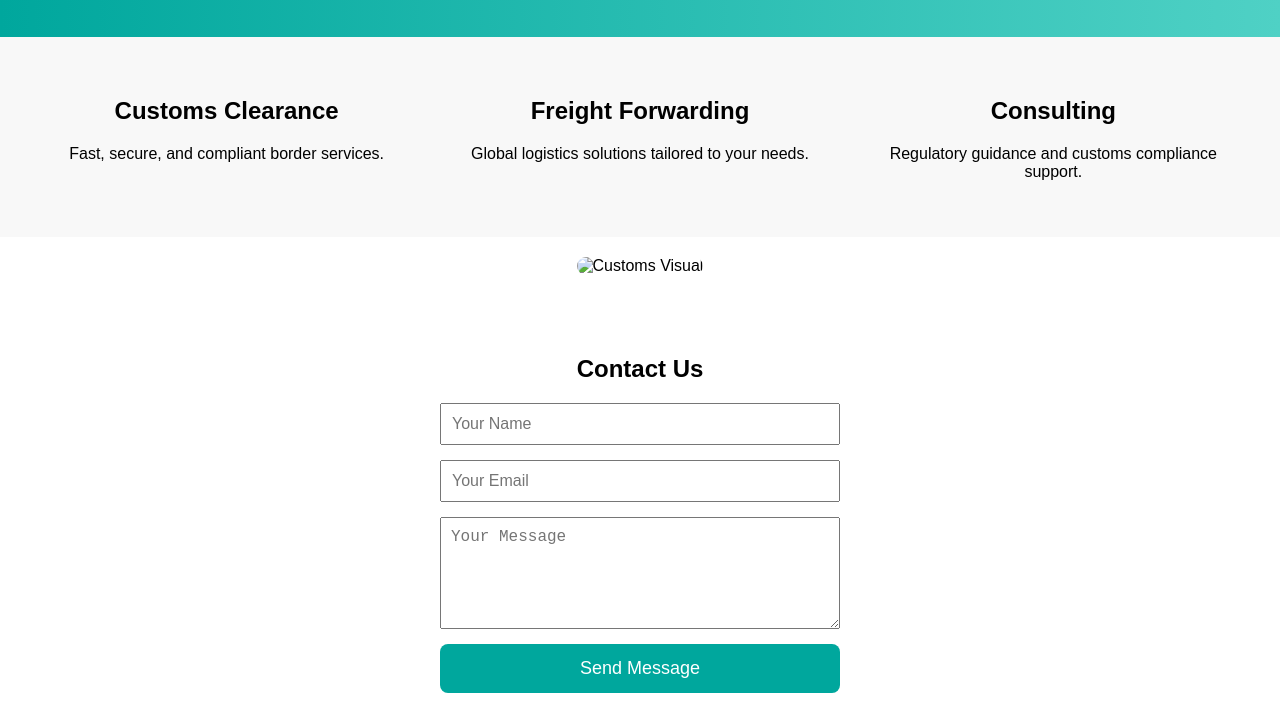
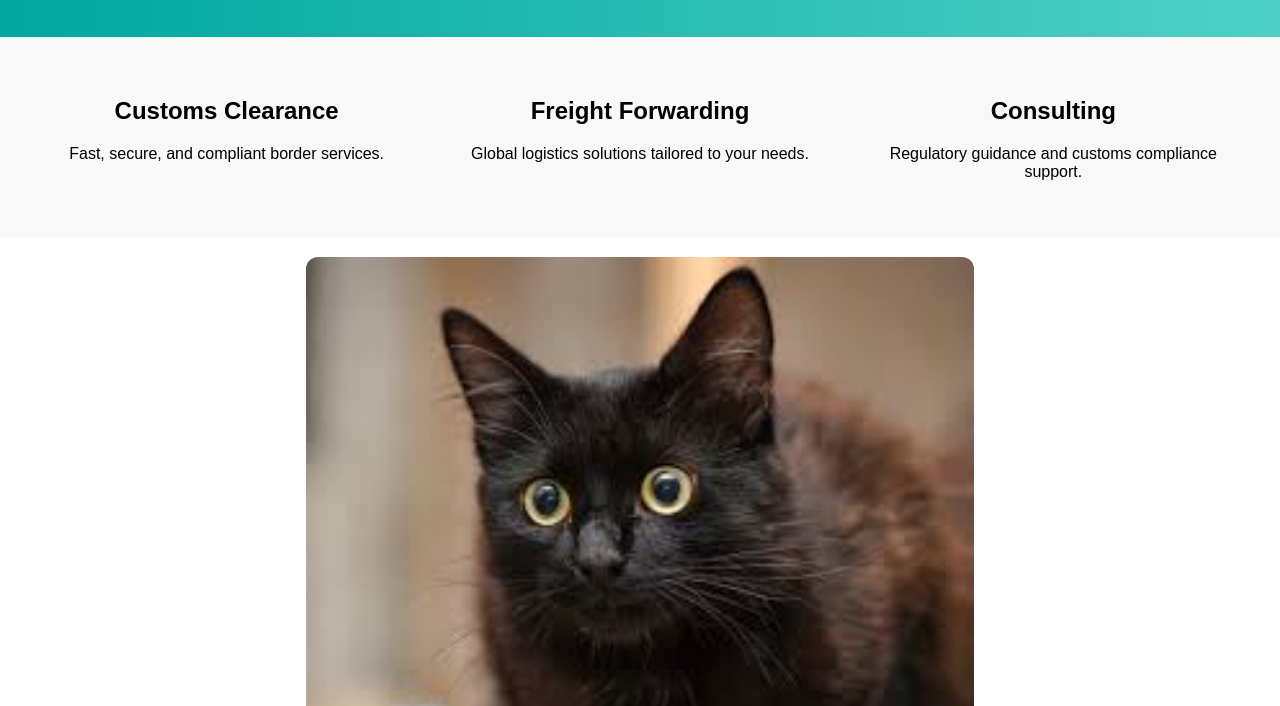
Before and after one commit to leiyc425/accesslogix, a plain HTML site: page index.html in a window 1280 px wide. Shown: the part 94-800 px from the top of the page. Drawn offline with Linux system fonts and the light colour scheme.

Commit message:
index.html
update index_fill.jpeg to .jpg

```diff
--- a/index.html
+++ b/index.html
@@ -89,7 +89,7 @@
 
 
   <div style="text-align:center; margin: 20px 0;">
-    <img src="index_fill.jpeg" alt="Customs Visual" style="max-width:90%; height: 500px; border-radius:12px;">
+    <img src="index_fill.jpg" alt="Customs Visual" style="max-width:90%; height: 500px; border-radius:12px;">
   </div>
 
 <section id="contact" class="contact" style = "background: #ffffff;">
```
